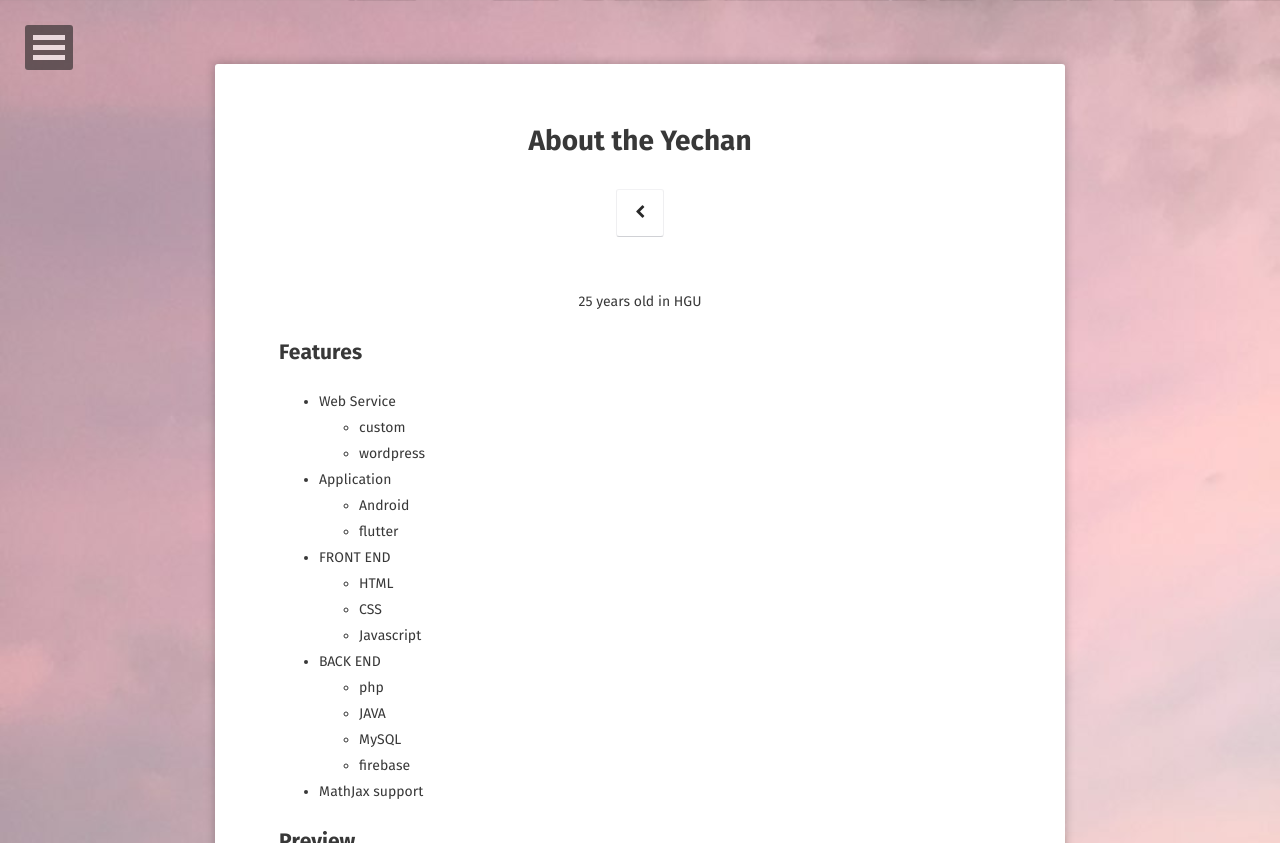
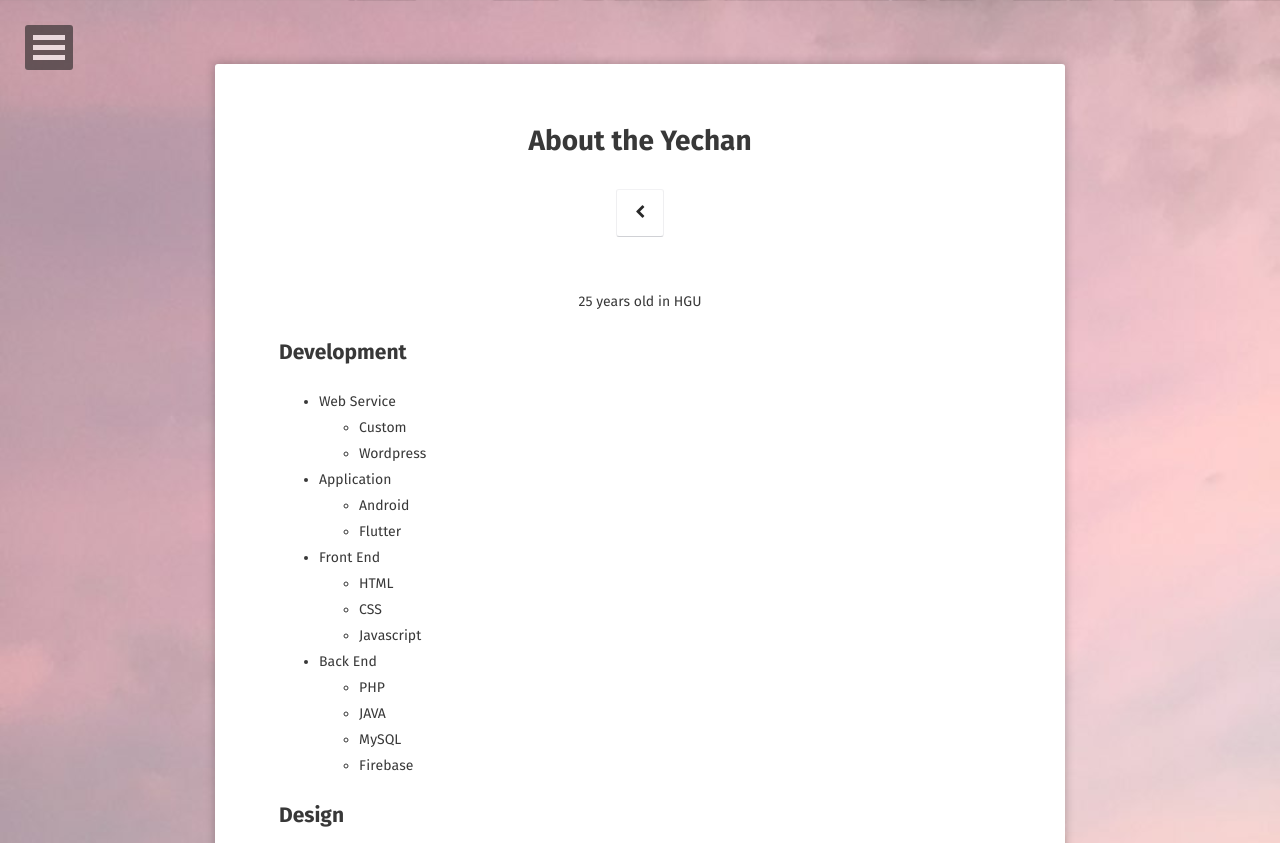
Before and after one commit to kangyechan/kangyechan.github.io, a Jekyll site: the page built from about/index.md, in a window 1280 px wide. Shown: the top 843 px of the page. Built offline with Jekyll 4.4.1, drawn with Linux system fonts in a browser that asks for light colours; some web fonts are replaced; some of the changed text lies outside the part shown; grey boxes are pictures that could not be loaded.

Commit message:
About edit

```diff
--- a/about/index.md
+++ b/about/index.md
@@ -8,27 +8,24 @@ comments: false
 
 <center>25 years old in HGU</center>
 
-## Features
+## Development
 * Web Service
-  * custom
-  * wordpress
+  * Custom
+  * Wordpress
 * Application
   * Android
-  * flutter
-* FRONT END
+  * Flutter
+* Front End
   * HTML
   * CSS
   * Javascript
-* BACK END
-  * php
+* Back End
+  * PHP
   * JAVA
   * MySQL
-  * firebase
+  * Firebase
 
-* MathJax support
-
-## Preview
-
+## Design
 {% capture images %}
     https://cloud.githubusercontent.com/assets/754514/14509720/61c61058-01d6-11e6-93ab-0918515ecd56.png
     https://cloud.githubusercontent.com/assets/754514/14509716/61ac6c8e-01d6-11e6-879f-8308883de790.png
```
Also changed, not shown: other parts of about/index.md (+2 -1 lines).
